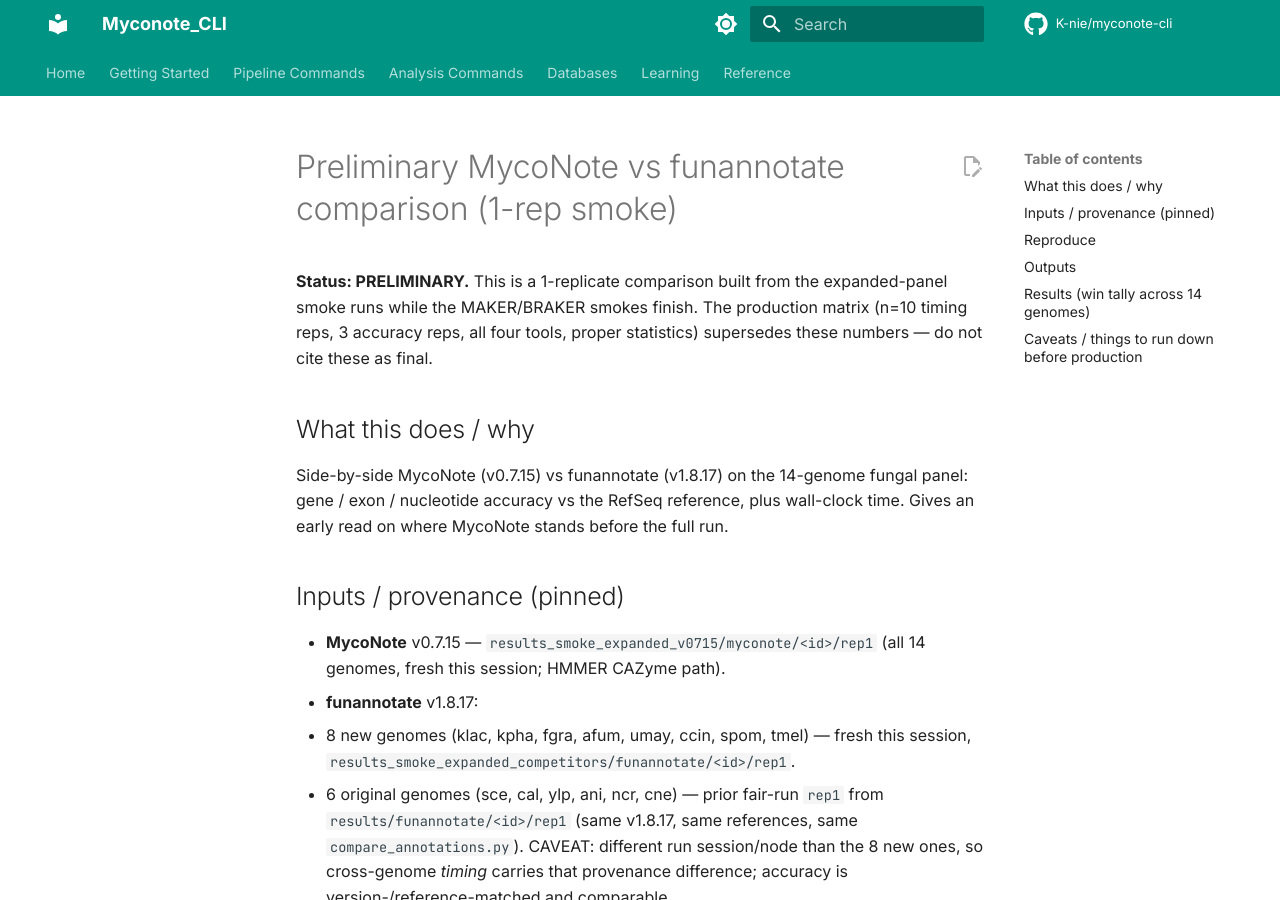
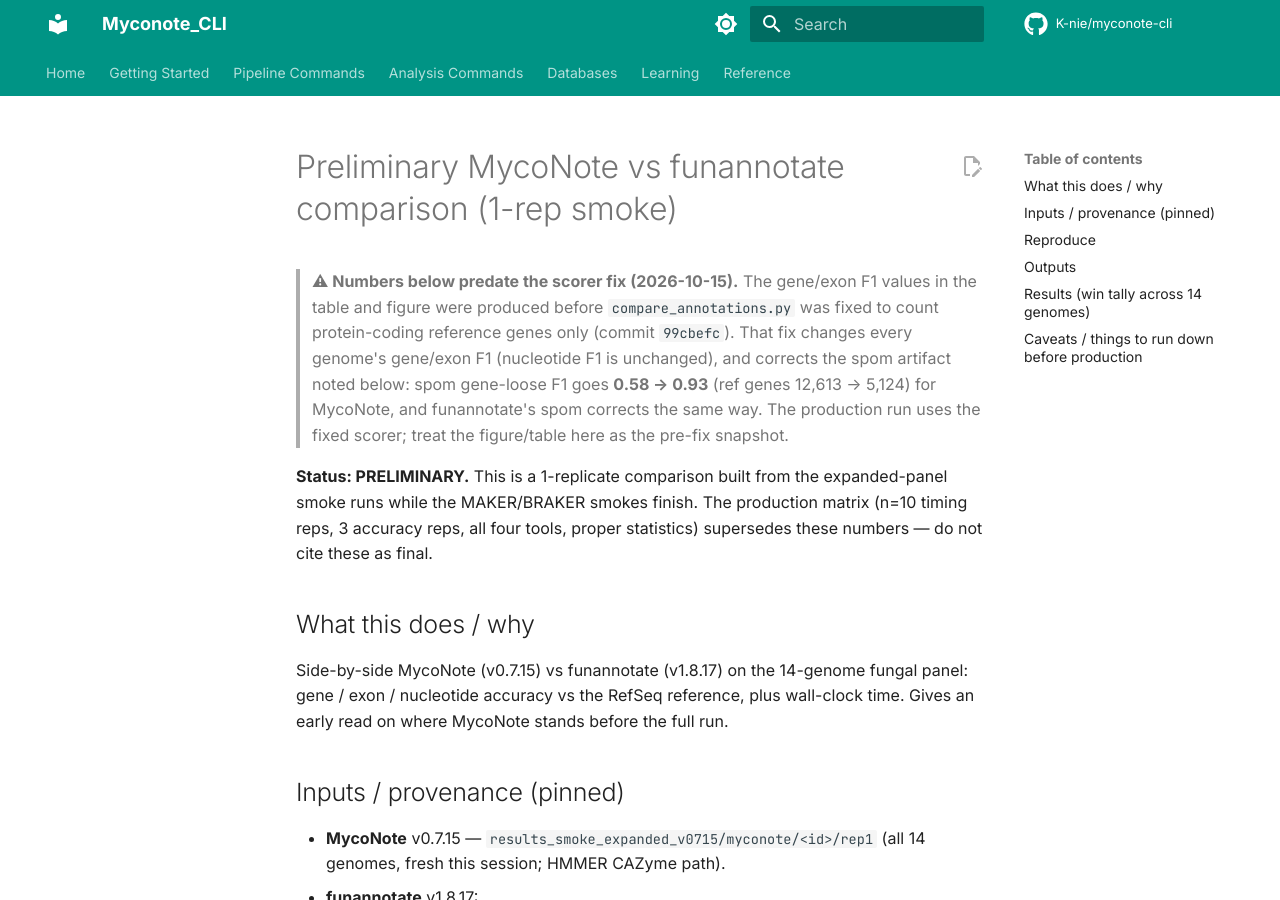
Before and after one commit to K-nie/myconote-cli, an MkDocs documentation site: the page built from docs/paper/htcondor_benchmark/prelim_myconote_vs_funannotate/README.md, in a window 1280 px wide and 900 px high. Built offline with MkDocs 1.6.1 and Material for MkDocs 9.7.7, drawn with Linux system fonts in a browser that asks for light colours; comment, search, counter and statistics services are not loaded; the version menu is left out.

Commit message:
docs: flag prelim comparison numbers as pre-scorer-fix (spom 0.58->0.93)

```diff
--- a/docs/paper/htcondor_benchmark/prelim_myconote_vs_funannotate/README.md
+++ b/docs/paper/htcondor_benchmark/prelim_myconote_vs_funannotate/README.md
@@ -1,4 +1,13 @@
 # Preliminary MycoNote vs funannotate comparison (1-rep smoke)
+
+> **⚠ Numbers below predate the scorer fix (2026-10-15).** The gene/exon F1
+> values in the table and figure were produced before `compare_annotations.py`
+> was fixed to count protein-coding reference genes only (commit `99cbefc`).
+> That fix changes every genome's gene/exon F1 (nucleotide F1 is unchanged), and
+> corrects the spom artifact noted below: spom gene-loose F1 goes **0.58 → 0.93**
+> (ref genes 12,613 → 5,124) for MycoNote, and funannotate's spom corrects the
+> same way. The production run uses the fixed scorer; treat the figure/table here
+> as the pre-fix snapshot.
 
 **Status: PRELIMINARY.** This is a 1-replicate comparison built from the
 expanded-panel smoke runs while the MAKER/BRAKER smokes finish. The production
```
